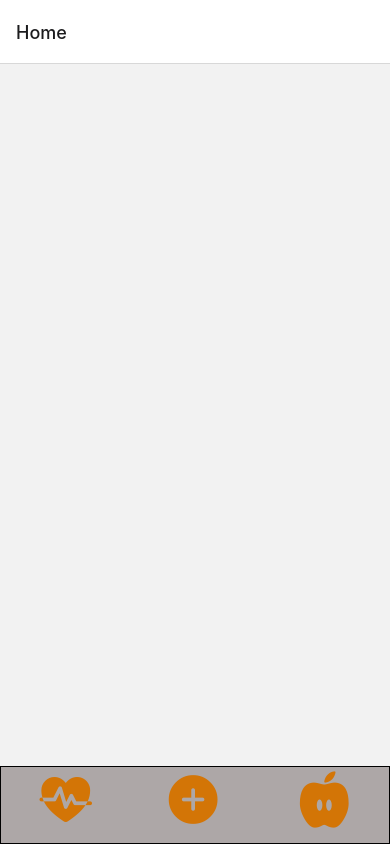
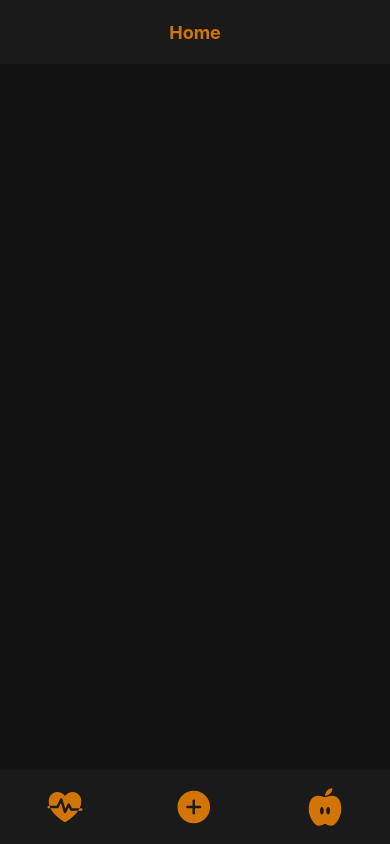
Before and after one commit to JunnoTo/FitTrack, a React Native app: screen /Home in a window 390 px wide. Built offline with nearby package versions, Linux system fonts and the light colour scheme.

Commit message:
Started styling the UI of the home screen

```diff
--- a/App.js
+++ b/App.js
@@ -1,5 +1,5 @@
 import React from 'react';
-import { Button} from 'react-native';
+import { TouchableOpacity } from 'react-native';
 import { NavigationContainer } from '@react-navigation/native';
 import { createStackNavigator } from '@react-navigation/stack';
 import ExerciseGroups from './components/ExerciseGroups';
@@ -9,22 +9,53 @@ import TimeDistanceExercise from './components/TimeDistanceExercise';
 import Home from './components/Home';
 import CalorieCalculator from './components/CalorieCalculator';
 import CustomExercise from './components/CustomExercise';
+import Icon from "react-native-vector-icons/Ionicons";
 
 export default function App() {
   const Stack = createStackNavigator();
 
+  const defaultHeaderStyle = {
+    headerStyle: {
+      backgroundColor:'#1a1a1a',
+      elevation: 0,
+      shadowOpacity: 0,
+      borderBottomWidth: 0,
+    },
+    headerTintColor: '#D37506',
+    headerTitleStyle:{
+      fontWeight: 'bold',
+    },
+    headerTitleAlign: 'center',
+  };
+
   return (
     <NavigationContainer>
-      <Stack.Navigator>
+      <Stack.Navigator
+        screenOptions={{...defaultHeaderStyle}}>
         <Stack.Screen
           name="Home"
           component={Home}
         />
 
         <Stack.Screen
-          options={{title:'Add an Exercise'}}
           name="ExerciseGroups"
           component={ExerciseGroups}
+          options={({ navigation }) => ({
+            title: 'Add an Exercise',
+            headerRight: () => (
+              <TouchableOpacity
+                onPress={() => {
+                  navigation.navigate('CustomExercise');
+                }}
+                >
+                  <Icon
+                    name="add"
+                    size={30}
+                    color="#D37506"
+                  />
+                </TouchableOpacity>
+            )
+          })}
         />
 
         <Stack.Screen
@@ -32,12 +63,17 @@ export default function App() {
           component={ExerciseList}
           options={({ route, navigation }) => ({ title:`${route.params.category} Exercises`,
           headerRight: () => (
-            <Button
+            <TouchableOpacity
               onPress={() => {
                 navigation.navigate('CustomExercise');
               }}
-              title="Create Exercise"
-              color="#000"/>
+              >
+                <Icon
+                  name="add"
+                  size={30}
+                  color="#D37506"
+                />
+              </TouchableOpacity>
           ) })}
         />
 
@@ -46,11 +82,16 @@ export default function App() {
           component={WeightExercise}
           options={({ route, navigation }) => ({ title:`${route.params.exercise} `,
           headerLeft: () => (
-            <Button
-              onPress={() => {
-                navigation.navigate('Home');
-              }}
-              title="Back to Home"/>
+              <TouchableOpacity
+                onPress={() => { navigation.navigate('Home');
+            }}
+            >
+              <Icon
+                name="home"
+                size={30}
+                color="#D37506"
+              />
+            </TouchableOpacity>
             ),
             headerRight: () => null,
           })}
@@ -61,11 +102,16 @@ export default function App() {
           component={TimeDistanceExercise}
           options={({ route, navigation }) => ({ title:`${route.params.exercise} `,
           headerLeft: () => (
-            <Button
-              onPress={() => {
-                navigation.navigate('Home');
-              }}
-              title="Home"/>
+            <TouchableOpacity
+            onPress={() => { navigation.navigate('Home');
+        }}
+        >
+          <Icon
+            name="home"
+            size={30}
+            color="#D37506"
+          />
+        </TouchableOpacity>
             ),
             headerRight: () => null,
           })}
--- a/components/Home.js
+++ b/components/Home.js
@@ -7,6 +7,7 @@ import Icon from "react-native-vector-icons/Ionicons";
 export default function Home() {
     const navigation = useNavigation()
     const [workoutsByDate, setWorkoutsByDate] = useState({});
+    const [ showNotes, setShowNotes ] = useState(-1);
 
     const addExercise = () => {
         navigation.navigate("ExerciseGroups")
@@ -14,6 +15,10 @@ export default function Home() {
 
     const calorieCalculator = () => {
       navigation.navigate("CalorieCalculator")
+    }
+
+    const toggleShowNotes = (index) => {
+      setShowNotes(showNotes === index ? -1 : index);
     }
 
     useEffect(() => {
@@ -75,26 +80,40 @@ export default function Home() {
 
   return (
     <View style={styles.container}>
-      <ScrollView style={styles.scrollContainer}>
+      <ScrollView>
         {Object.entries(workoutsByDate).map(([date, workouts]) => (
           <View key={date}>
+            <View style={styles.dateContainer}>
               <Text style={styles.date}>{date}</Text>
+            </View>
             {workouts.map((workout, index) => (
-                      <View style={styles.workoutContainer} key={`${date}-${index}`}>
-                          <Text>{workout.name}</Text>
+              <TouchableOpacity key={`${date}-${index}`} onPress={() => toggleShowNotes(index)}>
+                <View style={styles.workoutContainer}>
+                  <Icon
+                    name={showNotes === index ? 'chevron-up-outline' : 'chevron-down-outline'}
+                    style={styles.arrowIcon}
+                  />
+                  <View style={styles.workoutTextContainer}>
+                    <View style={styles.workoutHeader}>
+                      <Text style={styles.workoutTitle}>{workout.name}</Text>
+                    </View>
                     {workout.type === 'weightRep' && (
-                            <View>
-                              <Text>Weight: {workout.weight} </Text>
-                              <Text>Reps: {workout.reps} </Text>
+                      <View style={styles.detailsContainer}>
+                      <Text style={styles.workoutDetails}>Weight: {workout.weight} kg</Text>
+                      <Text style={styles.workoutDetails}>Reps: {workout.reps}</Text>
                       </View>
                     )}
                     {workout.type === 'timeDistance' && (
-                            <View>
-                              <Text>Time: {workout.time}</Text>
-                              <Text>Distance: {workout.distance}</Text>
+                      <View style={styles.detailsContainer}>
+                      <Text style={styles.workoutDetails}> Time: {workout.time} min</Text>
+                      <Text style={styles.workoutDetails}> Distance: {workout.distance} km</Text>
                       </View>
                     )}
-                          <TouchableOpacity onPress={() => Alert.alert(
+                    {showNotes === index && <Text style={styles.workoutDetails}>Notes: {workout.notes}</Text>}
+                  </View>
+                  <TouchableOpacity
+                    onPress={() =>
+                      Alert.alert(
                         'Delete Workout',
                         'Are you sure you want to delete this workout?',
                         [
@@ -102,72 +121,96 @@ export default function Home() {
                           { text: 'Confirm', onPress: () => deleteWorkout(date, index) },
                         ],
                         { cancelable: false }
-                          )}>
-                              <Text>Delete Workout</Text>
+                      )
+                    }
+                    style={styles.deleteButton}
+                  >
+                    <Icon name="trash" style={styles.deleteIcon} />
                   </TouchableOpacity>
                 </View>
+              </TouchableOpacity>
             ))}
           </View>
         ))}
       </ScrollView>
       <View style={styles.iconContainer}>
-
         <TouchableOpacity>
-            <Icon
-              name="fitness"
-              aria-label="Body weight"
-              style={styles.icon}
-            />
+          <Icon name="fitness" style={styles.icon} />
         </TouchableOpacity>
-          <TouchableOpacity onPress={ addExercise }>
-            <Icon
-              name="add-circle"
-              aria-label="Add Exercise"
-              style={styles.icon}
-            />
+        <TouchableOpacity onPress={addExercise}>
+          <Icon name="add-circle" style={styles.icon} />
         </TouchableOpacity>
-
-          <TouchableOpacity onPress={ calorieCalculator }>
-            <Icon
-              name="nutrition"
-              aria-label="Calorie calculator"
-              style={styles.icon}
-            />
+        <TouchableOpacity onPress={calorieCalculator}>
+          <Icon name="nutrition" style={styles.icon} />
         </TouchableOpacity>
       </View>
     </View>
-  )
-}
-
+  );
+};
 const styles = StyleSheet.create({
 container: {
   flex: 1,
+  backgroundColor: '#121212',
 },
-  scrollContainer: {
-    marginBottom: 70,
+dateContainer: {
+  paddingHorizontal: 10,
+  alignItems: 'center',
 },
 date: {
   fontWeight: 'bold',
   fontSize: 18,
+  color: '#fff',
   marginBottom: 5,
 },
 workoutContainer: {
-    flex:1,
+  flexDirection: 'row',
   borderWidth: 1,
+  borderColor: '#333',
+  backgroundColor: '#1a1a1a',
+  padding: 15,
+},
+workoutTextContainer: {
+  flex: 1,
+  paddingRight: 10,
+},
+workoutTitle: {
+  color: '#fff',
+  fontSize: 16,
+  marginBottom: 5,
+},
+workoutDetails: {
+  color: '#ccc',
+  fontSize: 14,
+},
+deleteButton: {
   padding: 10,
 },
-  iconContainer:{
-    width: Dimensions.get('window').width,
-    position:'absolute',
-    bottom: 0,
+deleteIcon: {
+  color: '#ff4d4d',
+  fontSize: 25,
+},
+iconContainer: {
+  width: '100%',
   flexDirection: 'row',
-    borderWidth: 1,
   justifyContent: 'space-around',
-    backgroundColor: '#ADA7A7',
-    paddingBottom: 10,
+  backgroundColor: '#1a1a1a',
+  paddingVertical: 15,
 },
-  icon:{
-    fontSize: 60,
+icon: {
+  fontSize: 40,
   color: "#D37506",
 },
+arrowIcon: {
+  fontSize: 25,
+  color: "#D37506",
+  marginRight: 20,
+  marginTop: 10,
+},
+detailsContainer: {
+  flexDirection: 'row',
+  justifyContent: 'space-evenly',
+},
+workoutHeader:{
+  alignItems: 'center',
+},
 });
```
Lines whose indentation alone changed are shown as unchanged.
